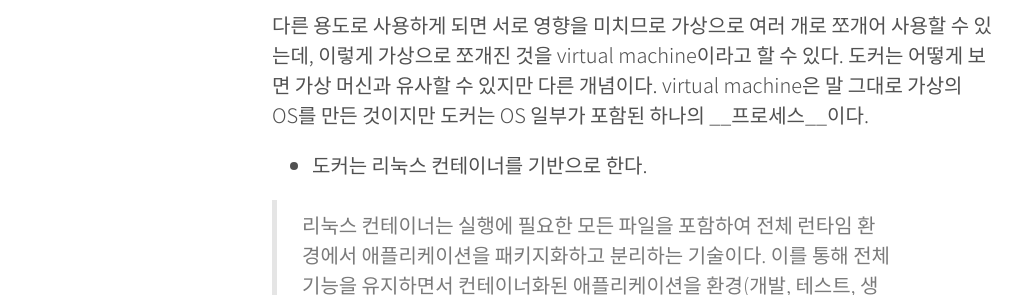
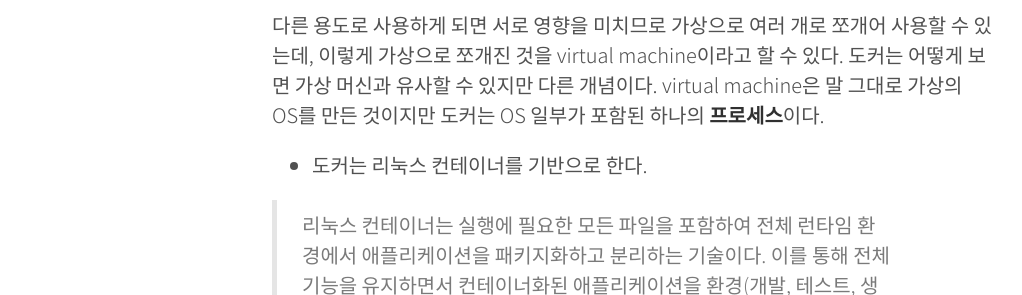
Before and after one commit to ssseungzz/ssseungzz.github.io, a Jekyll site: the page built from _posts/2021-01-19-Docker-Day-1.md, in a window 1280 px wide and 900 px high. Shown: the part 319-614 px from the top of the window, without its empty margins (8-1030 px from the left). Built offline with Jekyll 4.4.1, drawn with Linux system fonts in a browser that asks for light colours; some of the changed text lies outside the part shown.

Commit message:
2021-01-19 도커 포스팅 오탈자 수정

```diff
--- a/_posts/2021-01-19-Docker-Day-1.md
+++ b/_posts/2021-01-19-Docker-Day-1.md
@@ -8,7 +8,7 @@ categories: infra
 
 ##### PC의 리소스가 놀고 있을 때 노는 부분을 다른 용도로 사용할 수 있다.
 
-다른 용도로 사용하게 되면 서로 영향을 미치므로 가상으로 여러 개로 쪼개어 사용할 수 있는데, 이렇게 가상으로 쪼개진 것을 virtual machine이라고 할 수 있다. 도커는 어떻게 보면 가상 머신과 유사할 수 있지만 다른 개념이다. virtual machine은 말 그대로 가상의 OS를 만든 것이지만 도커는 OS 일부가 포함된 하나의 __프로세스__이다.
+다른 용도로 사용하게 되면 서로 영향을 미치므로 가상으로 여러 개로 쪼개어 사용할 수 있는데, 이렇게 가상으로 쪼개진 것을 virtual machine이라고 할 수 있다. 도커는 어떻게 보면 가상 머신과 유사할 수 있지만 다른 개념이다. virtual machine은 말 그대로 가상의 OS를 만든 것이지만 도커는 OS 일부가 포함된 하나의 **프로세스**이다.
 
 * 도커는 리눅스 컨테이너를 기반으로 한다.
 
```
Also changed, not shown: other parts of _posts/2021-01-19-Docker-Day-1.md (+1 -1 lines).
